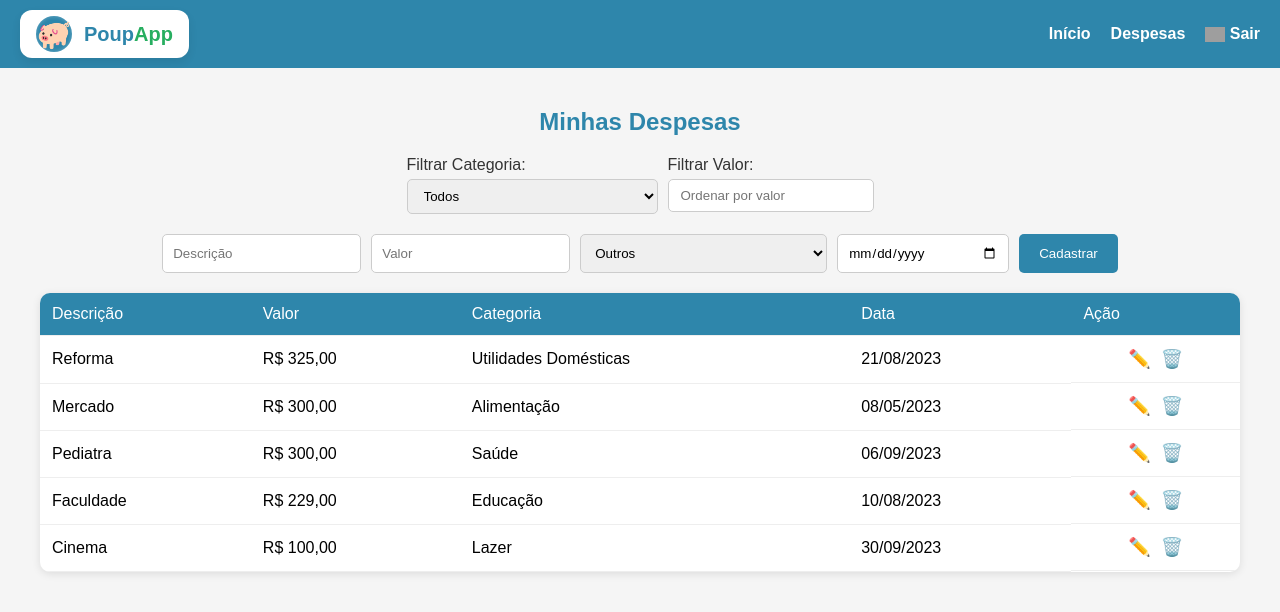
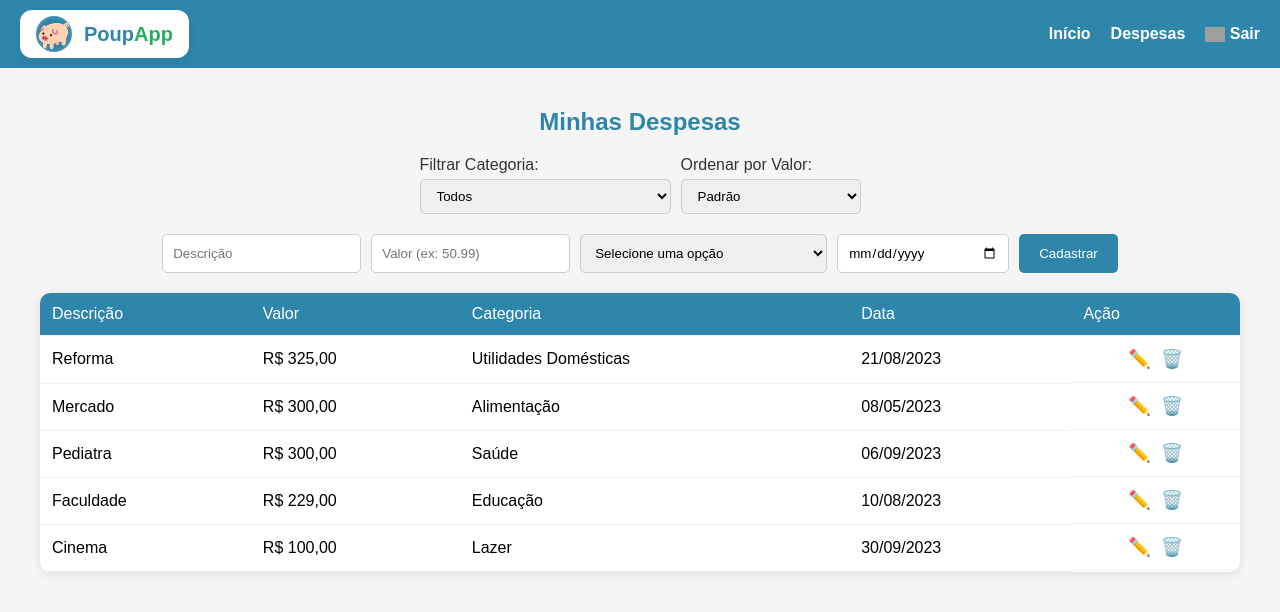
Before and after one commit to amanda-holanda/poupapp, a React (Vite) app: page / in a window 1280 px wide. Shown: the top 612 px of the page. Built offline with nearby package versions, Linux system fonts and the light colour scheme; grey boxes are pictures that could not be loaded.

Commit message:
ajuste filtros

```diff
--- a/src/App.jsx
+++ b/src/App.jsx
@@ -1,4 +1,4 @@
-import { useState } from 'react';
+import { useState, useMemo } from 'react';
 import TopBar from './components/TopBar';
 import Filters from './components/Filters';
 import ExpenseForm from './components/ExpenseForm';
@@ -6,6 +6,38 @@ import ExpenseTable from './components/ExpenseTable';
 import './App.css';
 
 const App = () => {
+  // Lista completa de categorias
+  const [categories] = useState([
+    'Aluguel/hipoteca',
+    'Assinaturas',
+    'Compras por impulso',
+    'Condomínio',
+    'Contas de água, luz, gás',
+    'Cuidados pessoais',
+    'Educação',
+    'Farmácia/medicamentos',
+    'Financiamentos',
+    'Gastos médicos inesperados',
+    'Hobbies/esportes',
+    'Impostos',
+    'Internet/telefone',
+    'Lazer',
+    'Manutenção de casa/carro',
+    'Mensalidades escolares/faculdade',
+    'Multas',
+    'Outros',
+    'Plano de saúde',
+    'Presentes/doações',
+    'Reparos domésticos',
+    'Restaurantes/bares',
+    'Seguros',
+    'Supermercado/alimentação',
+    'Transporte público/combustível',
+    'Vestuário/calçados',
+    'Viagens'
+  ]);
+
+  // Estado das despesas
   const [expenses, setExpenses] = useState([
     { description: 'Reforma', value: '325,00', category: 'Utilidades Domésticas', date: '21/08/2023' },
     { description: 'Mercado', value: '300,00', category: 'Alimentação', date: '08/05/2023' },
@@ -14,18 +46,54 @@ const App = () => {
     { description: 'Cinema', value: '100,00', category: 'Lazer', date: '30/09/2023' }
   ]);
 
+  // Estado dos filtros
+  const [categoryFilter, setCategoryFilter] = useState('Todos');
+  const [sortOrder, setSortOrder] = useState('');
+
+  // Filtra e ordena as despesas
+  const filteredExpenses = useMemo(() => {
+    let result = [...expenses];
+
+    // Filtro por categoria
+    if (categoryFilter !== 'Todos') {
+      result = result.filter(exp => exp.category === categoryFilter);
+    }
+
+    // Ordenação por valor
+    if (sortOrder) {
+      result.sort((a, b) => {
+        const valA = parseFloat(a.value.replace(',', '.'));
+        const valB = parseFloat(b.value.replace(',', '.'));
+        return sortOrder === 'asc' ? valA - valB : valB - valA;
+      });
+    }
+
+    return result;
+  }, [expenses, categoryFilter, sortOrder]);
+
+  // Adiciona nova despesa
   const handleAddExpense = (newExpense) => {
     setExpenses([...expenses, newExpense]);
   };
 
+  // Remove despesa
   const handleDeleteExpense = (index) => {
     const newExpenses = expenses.filter((_, i) => i !== index);
     setExpenses(newExpenses);
   };
 
+  // Edita despesa (implementação básica)
   const handleEditExpense = (index) => {
-    // Implementar lógica de edição
-    console.log('Editar despesa:', expenses[index]);
+    // Implementação básica - pode ser expandida
+    const expenseToEdit = expenses[index];
+    if (window.confirm(`Editar despesa: ${expenseToEdit.description}?`)) {
+      const newDescription = prompt('Nova descrição:', expenseToEdit.description);
+      if (newDescription) {
+        const updatedExpenses = [...expenses];
+        updatedExpenses[index].description = newDescription;
+        setExpenses(updatedExpenses);
+      }
+    }
   };
 
   return (
@@ -34,12 +102,19 @@ const App = () => {
       <div className="container">
         <h2>Minhas Despesas</h2>
 
-        <Filters />
+        <Filters
+          categories={['Todos', ...categories]}
+          onCategoryChange={setCategoryFilter}
+          onSortValue={setSortOrder}
+        />
 
-        <ExpenseForm onAddExpense={handleAddExpense} />
+        <ExpenseForm
+          onAddExpense={handleAddExpense}
+          categories={categories}
+        />
 
         <ExpenseTable
-          expenses={expenses}
+          expenses={filteredExpenses}
           onDelete={handleDeleteExpense}
           onEdit={handleEditExpense}
         />
--- a/src/components/ExpenseForm/index.jsx
+++ b/src/components/ExpenseForm/index.jsx
@@ -1,25 +1,37 @@
 import { useState } from 'react';
 import './styles.css';
 
-const ExpenseForm = ({ onAddExpense }) => {
+const ExpenseForm = ({ onAddExpense, categories }) => {
   const [description, setDescription] = useState('');
   const [value, setValue] = useState('');
-  const [category, setCategory] = useState('Outros');
+  const [category, setCategory] = useState('Selecione uma opção');
   const [date, setDate] = useState('');
 
   const handleSubmit = (e) => {
     e.preventDefault();
+
+    // Validação básica
+    if (category === 'Selecione uma opção') {
+      alert('Por favor, selecione uma categoria válida');
+      return;
+    }
+
+    const formattedValue = parseFloat(value).toLocaleString('pt-BR', {
+      minimumFractionDigits: 2,
+      maximumFractionDigits: 2
+    });
+
     const newExpense = {
       description,
-      value,
+      value: formattedValue,
       category,
-      date
+      date: date || new Date().toISOString().split('T')[0]
     };
+
     onAddExpense(newExpense);
-    // Limpar formulário
+    // Limpa o formulário mas mantém a categoria selecionada
     setDescription('');
     setValue('');
-    setCategory('Selecione uma opção');
     setDate('');
   };
 
@@ -32,52 +44,35 @@ const ExpenseForm = ({ onAddExpense }) => {
         onChange={(e) => setDescription(e.target.value)}
         required
       />
+
       <input
         type="number"
-        placeholder="Valor"
+        placeholder="Valor (ex: 50.99)"
         value={value}
         onChange={(e) => setValue(e.target.value)}
+        step="0.01"
+        min="0"
         required
       />
+
       <select
         value={category}
         onChange={(e) => setCategory(e.target.value)}
+        required
       >
-        <option>Selecione uma opção</option>
-        <option>Aluguel/hipoteca</option>
-        <option>Condomínio</option>
-        <option>Contas de água, luz, gás</option>
-        <option>Internet/telefone</option>
-        <option>Plano de saúde</option>
-        <option>Seguros</option>
-        <option>Mensalidades escolares/faculdade</option>
-        <option>Transporte público/combustível</option>
-        <option>Financiamentos</option>
-        <option>Impostos</option>
-        <option>Supermercado/alimentação</option>
-        <option>Farmácia/medicamentos</option>
-        <option>Vestuário/calçados</option>
-        <option>Manutenção de casa/carro</option>
-        <option>Educação</option>
-        <option>Cuidados pessoais</option>
-        <option>Lazer/entretenimento</option>
-        <option>Viagens</option>
-        <option>Restaurantes/bares</option>
-        <option>Assinaturas</option>
-        <option>Compras por impulso</option>
-        <option>Presentes/doações</option>
-        <option>Hobbies/esportes</option>
-        <option>Reparos domésticos</option>
-        <option>Gastos médicos inesperados</option>
-        <option>Multas</option>
-        <option>Outros</option>
+        <option disabled value="Selecione uma opção">Selecione uma opção</option>
+        {categories.map((cat) => (
+          <option key={cat} value={cat}>{cat}</option>
+        ))}
       </select>
+
       <input
         type="date"
         value={date}
         onChange={(e) => setDate(e.target.value)}
-        required
+        max={new Date().toISOString().split('T')[0]}
       />
+
       <button type="submit">Cadastrar</button>
     </form>
   );
--- a/src/components/Filters/index.jsx
+++ b/src/components/Filters/index.jsx
@@ -1,44 +1,41 @@
+import { useState } from 'react';
 import './styles.css';
 
-const Filters = () => {
+const Filters = ({ categories, onCategoryChange, onSortValue }) => {
+  const [selectedCategory, setSelectedCategory] = useState('Todos');
+  const [sortValue, setSortValue] = useState('');
+
+  const handleCategoryChange = (e) => {
+    const category = e.target.value;
+    setSelectedCategory(category);
+    onCategoryChange(category);
+  };
+
+  const handleSortChange = (e) => {
+    const value = e.target.value;
+    setSortValue(value);
+    onSortValue(value);
+  };
+
   return (
     <div className="filters">
       <label>
         Filtrar Categoria:
-        <select>
-          <option>Todos</option>
-          <option>Aluguel/hipoteca</option>
-          <option>Assinaturas</option>
-          <option>Compras por impulso</option>
-          <option>Condomínio</option>
-          <option>Contas de água, luz, gás</option>
-          <option>Cuidados pessoais</option>
-          <option>Educação</option>
-          <option>Farmácia/medicamentos</option>
-          <option>Financiamentos</option>
-          <option>Gastos médicos inesperados</option>
-          <option>Hobbies/esportes</option>
-          <option>Impostos</option>
-          <option>Internet/telefone</option>
-          <option>Lazer</option>
-          <option>Manutenção de casa/carro</option>
-          <option>Mensalidades escolares/faculdade</option>
-          <option>Multas</option>
-          <option>Outros</option>
-          <option>Plano de saúde</option>
-          <option>Presentes/doações</option>
-          <option>Reparos domésticos</option>
-          <option>Restaurantes/bares</option>
-          <option>Seguros</option>
-          <option>Supermercado/alimentação</option>
-          <option>Transporte público/combustível</option>
-          <option>Vestuário/calçados</option>
-          <option>Viagens</option>
+        <select value={selectedCategory} onChange={handleCategoryChange}>
+          {categories.map((category) => (
+            <option key={category} value={category}>
+              {category}
+            </option>
+          ))}
         </select>
       </label>
       <label>
-        Filtrar Valor:
-        <input type="text" placeholder="Ordenar por valor" />
+        Ordenar por Valor:
+        <select value={sortValue} onChange={handleSortChange}>
+          <option value="">Padrão</option>
+          <option value="asc">Menor para Maior</option>
+          <option value="desc">Maior para Menor</option>
+        </select>
       </label>
     </div>
   );
```
